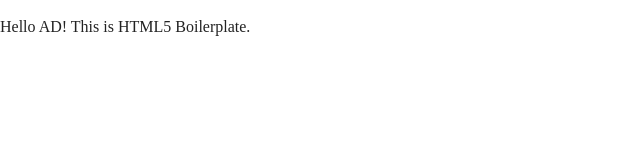
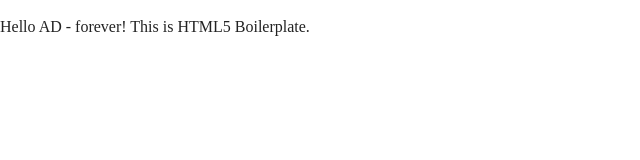
Before and after one commit to porcelanosa/88tv, a website: page dist/index.html in a window 1280 px wide. Shown: the full height of the page, 0-640 px from the left. Drawn offline with nearby package versions, Linux system fonts and the light colour scheme.

Commit message:
Hello AD #2

```diff
--- a/dist/index.html
+++ b/dist/index.html
@@ -22,7 +22,7 @@
   <![endif]-->
 
   <!-- Add your site or application content here -->
-  <p>Hello AD! This is HTML5 Boilerplate.</p>
+  <p>Hello AD - forever! This is HTML5 Boilerplate.</p>
   <script src="js/vendor/modernizr-3.6.0.min.js"></script>
   <script src="https://code.jquery.com/jquery-3.3.1.min.js" integrity="sha256-FgpCb/KJQlLNfOu91ta32o/NMZxltwRo8QtmkMRdAu8=" crossorigin="anonymous"></script>
   <script>window.jQuery || document.write('<script src="js/vendor/jquery-3.3.1.min.js"><\/script>')</script>
```
